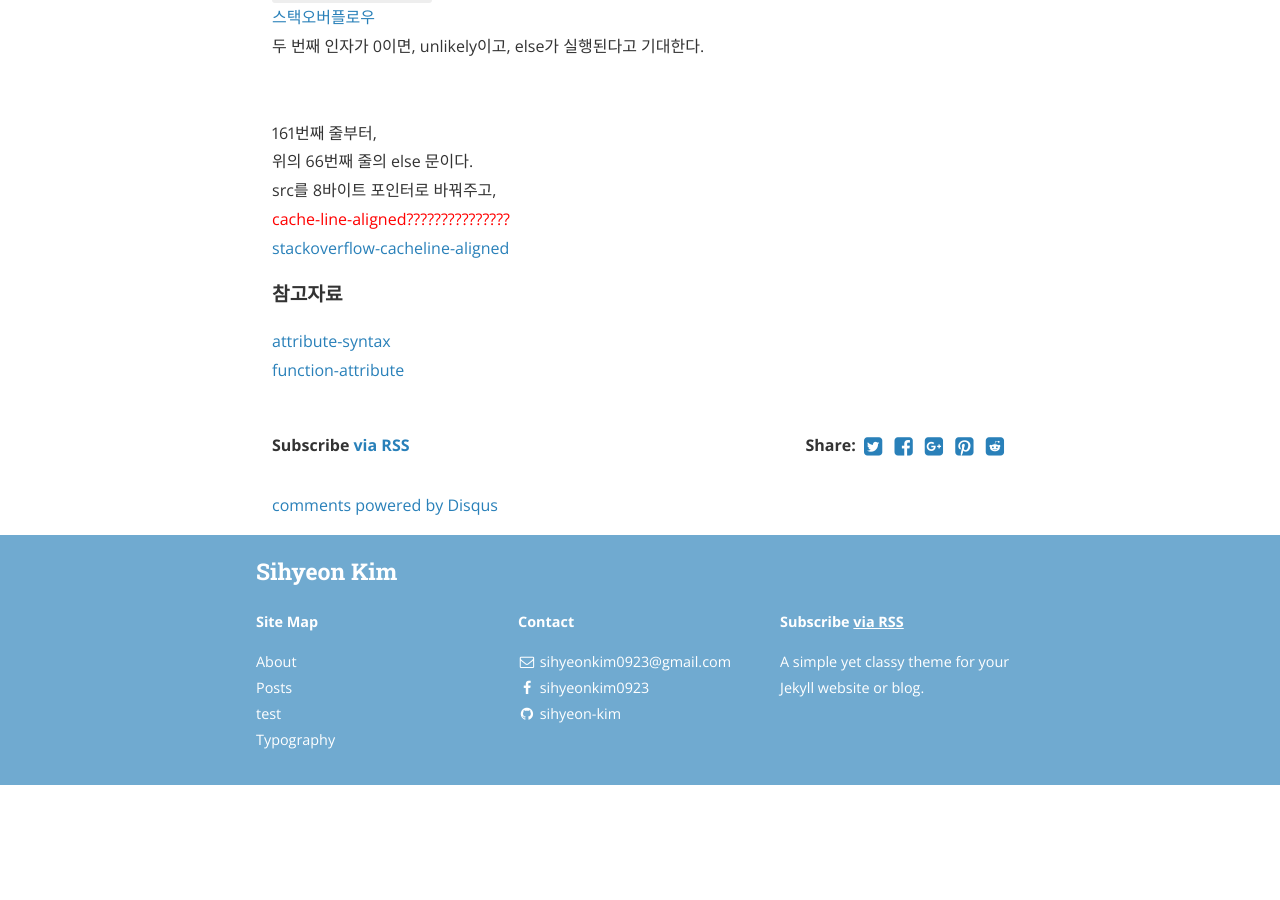
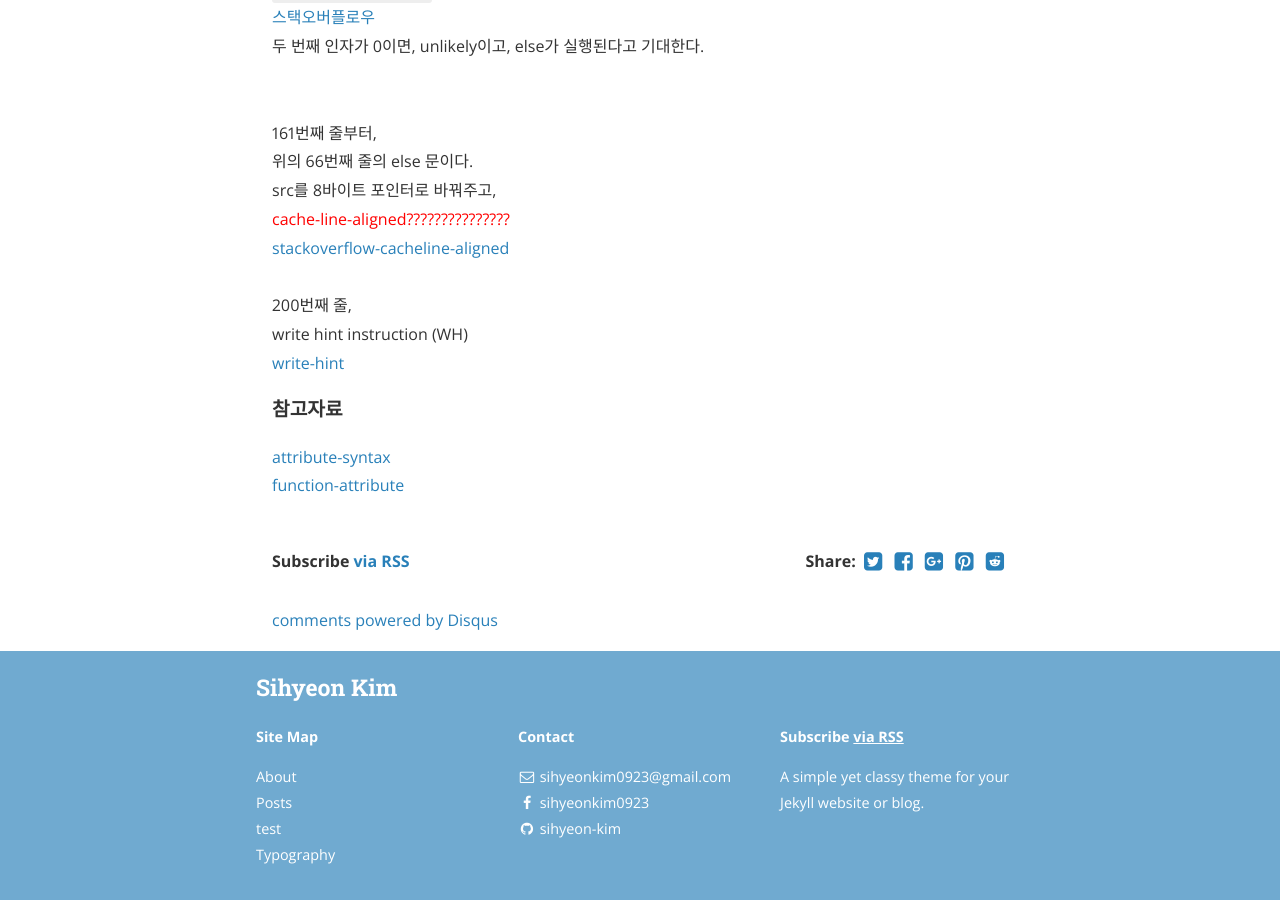
Before and after one commit to sihyeon-kim/sihyeon-kim.github.io, a Jekyll site: the page built from _posts/2019-09-06-Android-Package-Manager-#10-memcpy.markdown, in a window 1280 px wide and 900 px high, scrolled down 2626 px. Built offline with Jekyll 4.4.1, drawn with Linux system fonts in a browser that asks for light colours; nearby versions of some CDN libraries; comment, search, counter and statistics services are not loaded; before the commit the page ends 3411 px from its top, so only the background shows below that.

Commit message:
Update 2019-09-06-Android-Package-Manager-#10-memcpy.markdown

```diff
--- a/_posts/2019-09-06-Android-Package-Manager-#10-memcpy.markdown
+++ b/_posts/2019-09-06-Android-Package-Manager-#10-memcpy.markdown
@@ -93,7 +93,10 @@ alignment는 machine이 access할 수 있는 block size.
 src를 8바이트 포인터로 바꿔주고,
 <span style="color:red">cache-line-aligned???????????????</span>
 [stackoverflow-cacheline-aligned](https://stackoverflow.com/questions/39971639/what-does-cacheline-aligned-mean)
-
+<br>
+200번째 줄,
+write hint instruction (WH)
+[write-hint](https://www.coursehero.com/file/pksdf5/Instruction-Descriptions-I-4143-41110-Write-Hint-Format-WH64-Rbab-Misc-format/)
 
 
 
```
